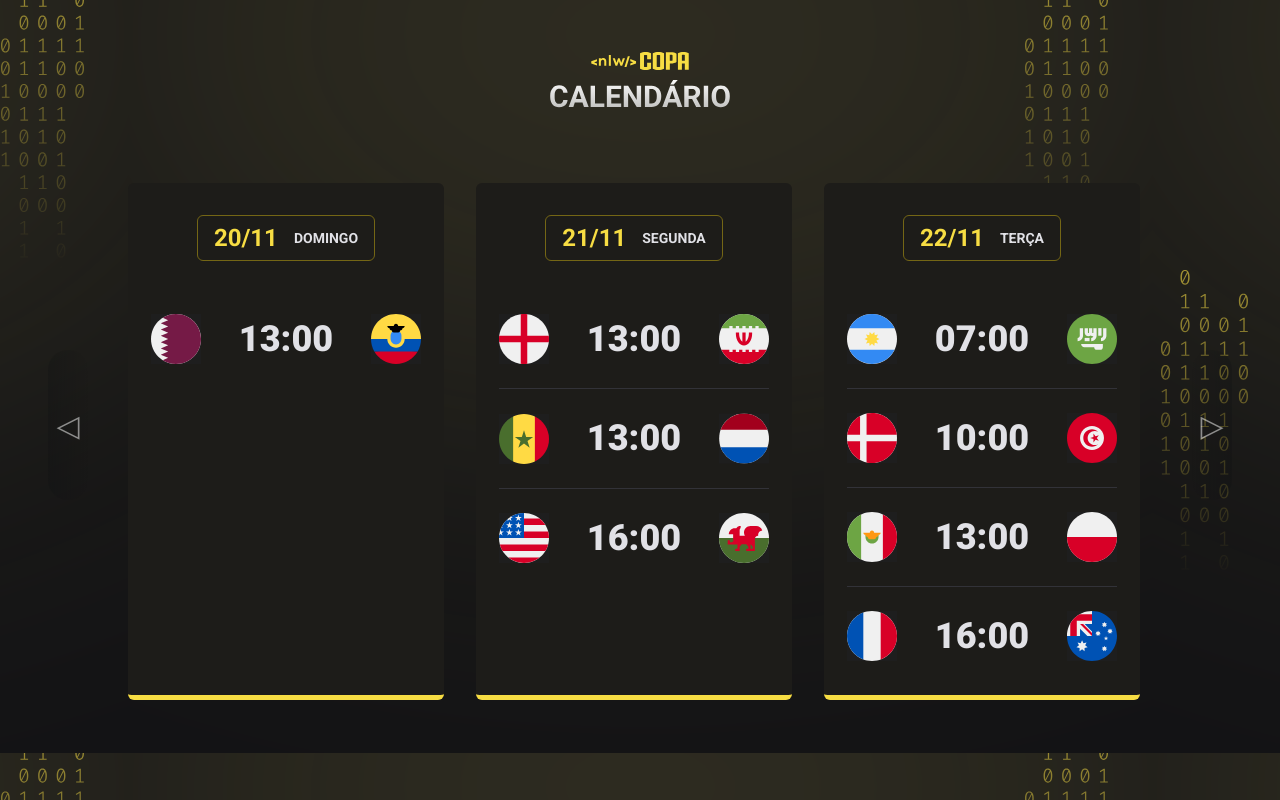
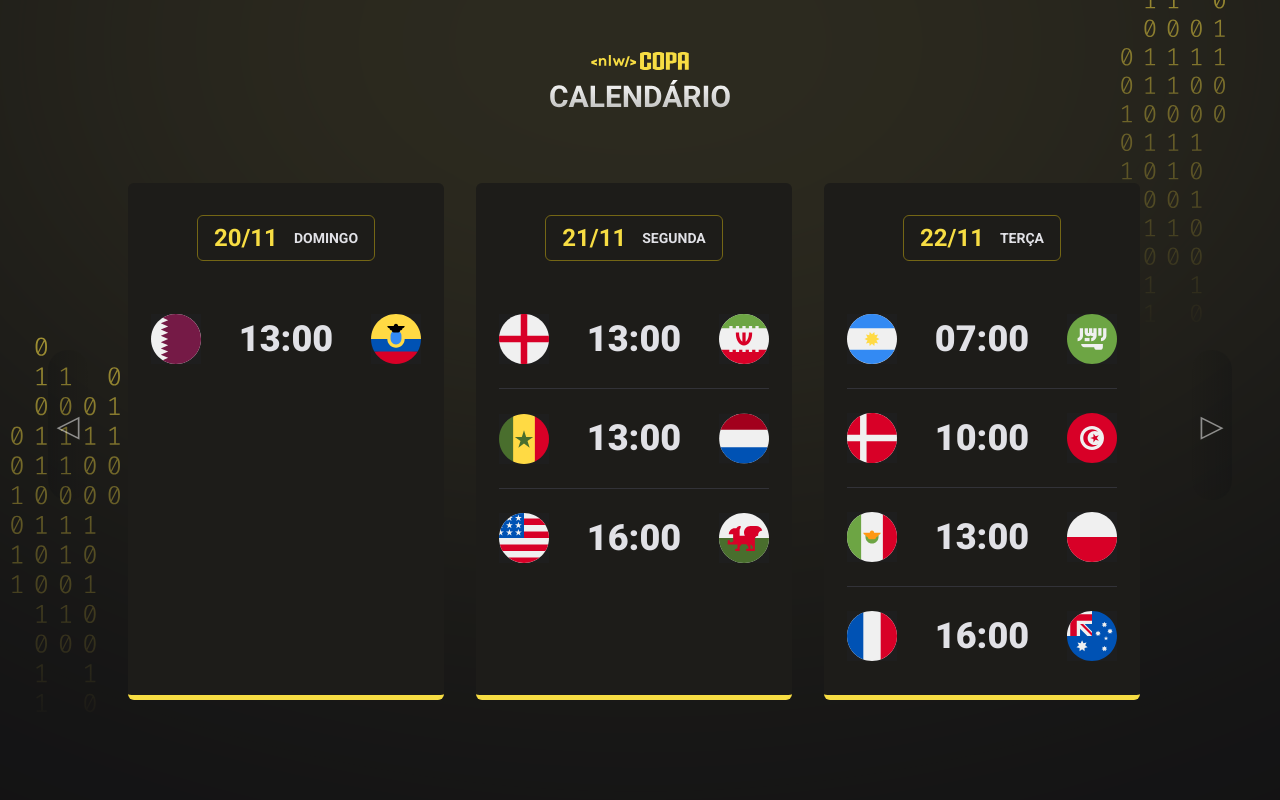
Before and after one commit to lrylet/calendario-copa-2022, a plain HTML site: page index.html in a window 1280 px wide. Drawn offline with Linux system fonts and the light colour scheme; a web font is replaced by a local one.

Commit message:
background update

```diff
--- a/style.css
+++ b/style.css
@@ -37,8 +37,8 @@ body {
     background-color: #121214;
     background-image: var(--bg);
     background-position: top center;
-    /* background-repeat:no-repeat; */
-    /* background-size: contain; */
+    background-repeat:no-repeat;
+    background-size: cover;
 }
 
 #app {
```
